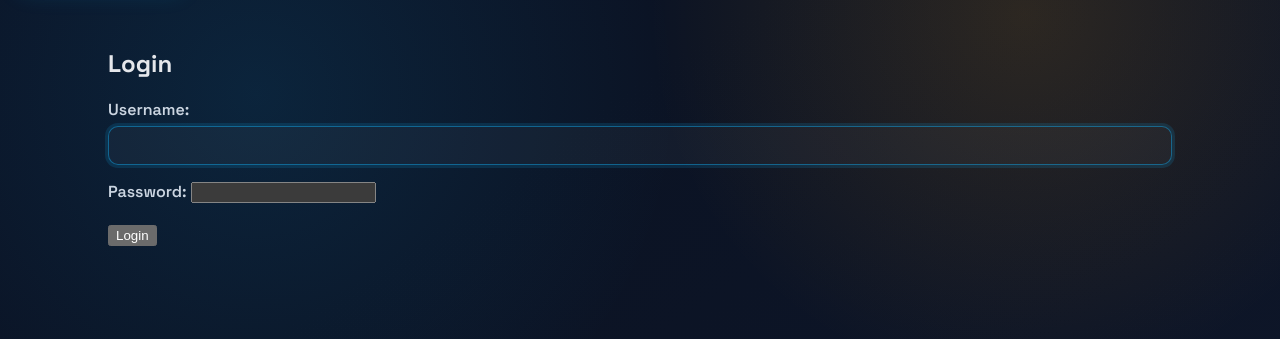
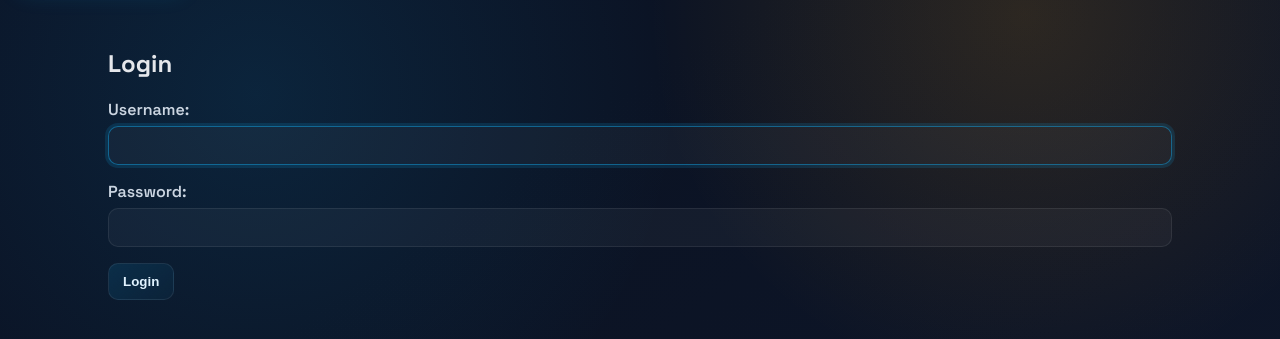
Before and after one commit to sujaybadge/Qutation_management_system, a Django app: page /accounts/login/ in a window 1280 px wide. Shown: the part 66-405 px from the top of the page. Run offline with Django 4.2, Linux system fonts and the light colour scheme; some web fonts are replaced.

Commit message:
added css for password and button field

```diff
--- a/static/quotations.css
+++ b/static/quotations.css
@@ -151,7 +151,7 @@ form label {
     margin-bottom: 6px;
     display: inline-block;
 }
-input[type="text"], input[type="email"], input[type="number"], input[type="date"], textarea, select {
+input[type="text"], input[type="email"], input[type="number"], input[type="date"], input[type="password"], textarea, select {
     width: 100%;
     background: rgba(255,255,255,0.04);
     border: 1px solid rgba(255,255,255,0.08);
--- a/templates/registration/login.html
+++ b/templates/registration/login.html
@@ -5,6 +5,6 @@
   <form method="post">
     {% csrf_token %}
     {{ form.as_p }}
-    <button type="submit">Login</button>
+    <button class="btn" type="submit">Login</button>
   </form>
 {% endblock %}
```
Also changed, not shown: quotation_app.sqlite3.
